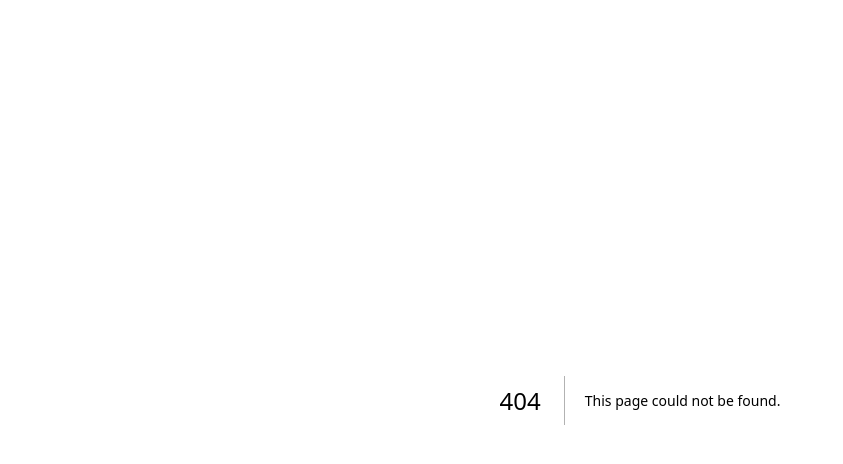
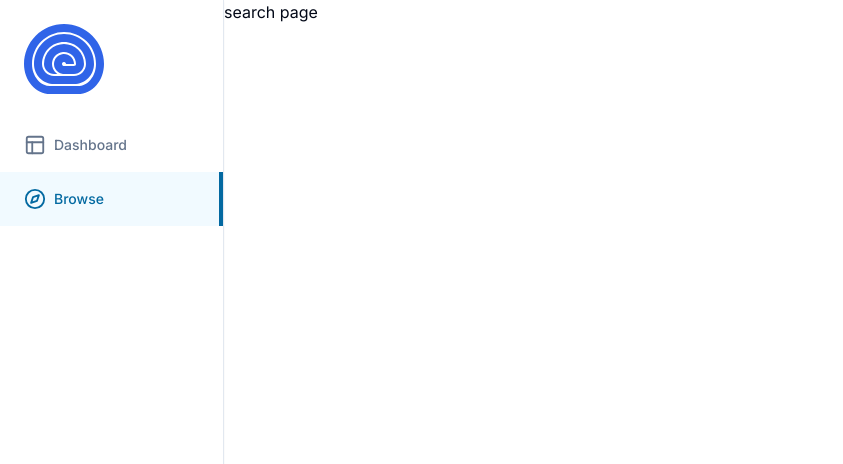
Before and after one commit to Joshua-Coded/LMS_PLATFORM, a Next.js app in the folder lms/: page /search in a window 1280 px wide. Before the commit this address had no page. Shown: the top 464 px of the page, without its empty margins (0-843 px from the left). Built offline with nearby package versions, Linux system fonts and the light colour scheme.

Commit message:
sidebar-item

```diff
--- /dev/null
+++ b/lms/app/(dashboard)/(routes)/search/page.tsx
@@ -0,0 +1,7 @@
+const SearchPage = () => {
+    return (
+<div>search page</div>
+    )
+}
+
+export default SearchPage;
--- a/lms/app/(dashboard)/layout.tsx
+++ b/lms/app/(dashboard)/layout.tsx
@@ -12,7 +12,10 @@
             z-50">
                 <Sidebar />
             </div>
-            {children}
+            <main className="md:pl-56 h-full">
+                {children}
+            </main>
+
         </div>
      );
 }
```
